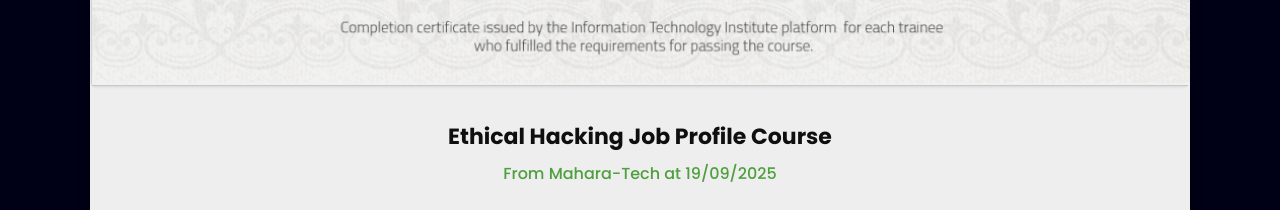
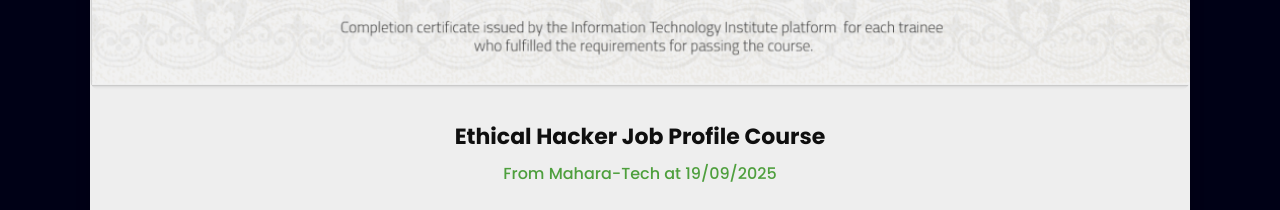
Before and after one commit to M7moudAbdallah01/My-Portfolio, a plain HTML site: page index.html in a window 1280 px wide. Shown: the part 5780-5990 px from the top of the page. Drawn offline with Linux system fonts and the light colour scheme.

Commit message:
Update index.html

```diff
--- a/index.html
+++ b/index.html
@@ -207,7 +207,7 @@
                     <img src="images/EHC_Job.png" alt="Clinic System" />
                 </div>
                 <div class="project-info">
-                    <h3 class="project-name">Ethical Hacking Job Profile Course</h3>
+                    <h3 class="project-name">Ethical Hacker Job Profile Course</h3>
                     <p class="project-tech">From Mahara-Tech at 19/09/2025</p>
                 </div>
             </div>
```
